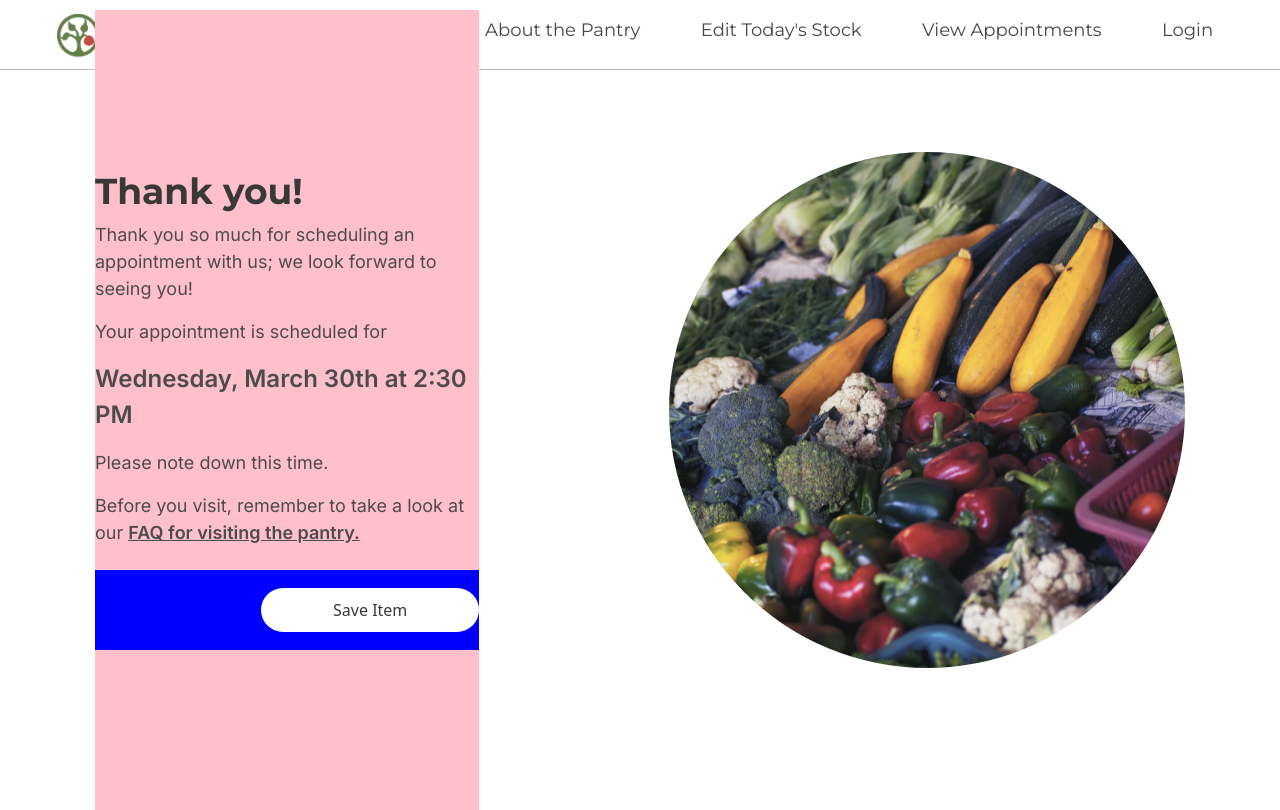
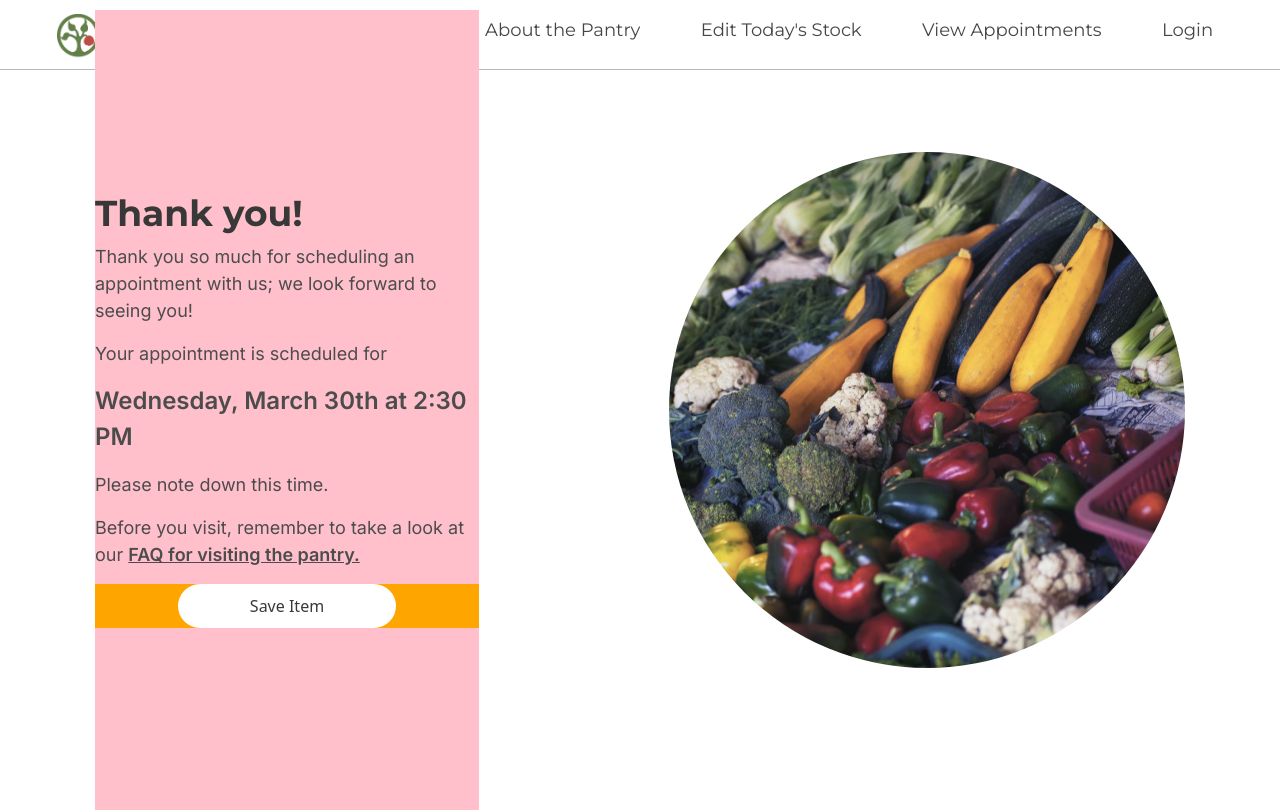
Before and after one commit to codebase-berkeley/berkeley-food-pantry, a React (Create React App) app in the folder client/: page /adminLogin in a window 1280 px wide. Built offline with nearby package versions, Linux system fonts and the light colour scheme.

Commit message:
centered button

```diff
--- a/client/src/pages/AppointmentTY.css
+++ b/client/src/pages/AppointmentTY.css
@@ -7,21 +7,23 @@
     align-items: center;
 }
 
-.button-container {
-    background-color: blue;
+.appt-button-container {
+    background-color: orange;
     display: flex;
     width: 100%;
     align-items: center;
-    justify-content: flex-end;
+    justify-content: center;
 }
+
 .appt-button {
     background-color: white;
     align-items: center;
     justify-content: center;
     width: 17vw;
+    /* width: 100%; */
     height: 5.5vh;
     border-radius: 100px;
-    border-color: blue;
+    border: #264425 solid 1px;
 }
 
 .full-page {
@@ -82,7 +84,6 @@ a#weblink {
 }
 
 
-
 @media screen and (orientation: portrait) {
     .admin-component-container {
         display: flex;
@@ -103,19 +104,4 @@ a#weblink {
         font-size: 14px;
         font-family: 'Inter', sans-serif;
     }
-
-    .google-sign-in-button-div {
-        display: flex;
-        align-items: center;
-        justify-content: center;
-        width: 100%;
-        height: 5.5vh;
-        margin-top: 7%;
-    }
-
-    .admin-google-sign-in {
-        height: 90%;
-
-    }
-
 }
--- a/client/src/pages/AppointmentTY.js
+++ b/client/src/pages/AppointmentTY.js
@@ -20,10 +20,10 @@ export default function AppointmentTY(props) {
 
                 </div>
 
-                <div className = 'button-container'>
-                    <form>
-                        <input className="appt-button" type="button" value="Save Item"></input>
-                    </form>
+                <div className = 'appt-button-container'>
+
+                    <input className="appt-button" type="button" value="Save Item"></input>
+
                 </div>
 
             </div>
```
